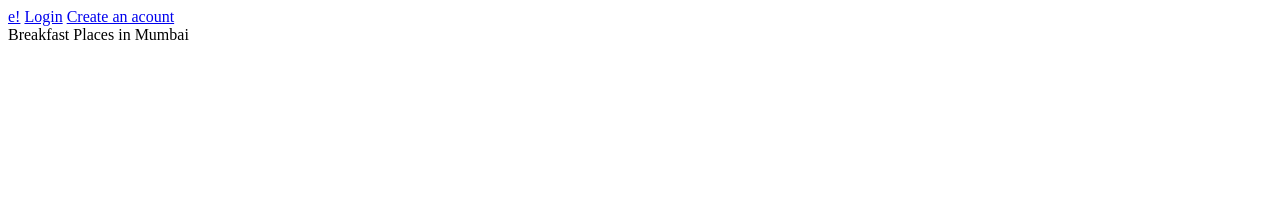
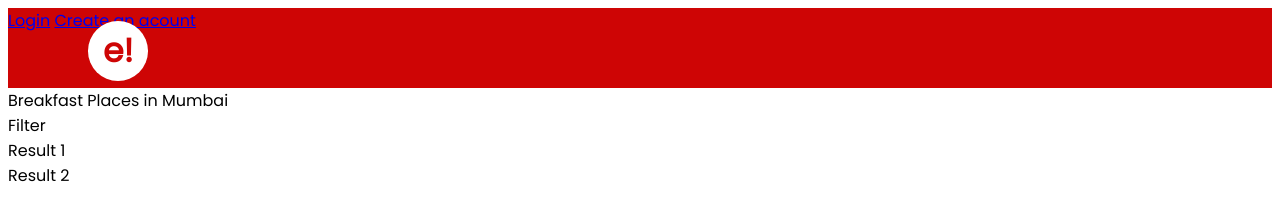
Before and after one commit to joseherrera001/Assignment-1-HTML-CSS, a plain HTML site: page Index.html in a window 1280 px wide. Drawn offline with Linux system fonts and the light colour scheme.

Commit message:
work in progress

```diff
--- a/Index.html
+++ b/Index.html
@@ -6,8 +6,8 @@
     </head>
     <body>
         <header>
-            <span>
-                <a href="./Index.html">e!</a>
+            <span class="logo-span">
+                <a href="./Index.html" class="logo">e!</a>
             </span>
             <span>
                 <a href="#">Login</a>
@@ -17,7 +17,15 @@
         <main>
             <section>
                 <div class="title-text">Breakfast Places in Mumbai</div>
-
+                <article class="filters-article">
+                    Filter
+                </article>
+                <article class="result1-article">
+                    Result 1
+                </article>
+                <article class="result2-article">
+                    Result 2
+                </article>
             </section>
         </main>
     </body>
--- a/styles.css
+++ b/styles.css
@@ -0,0 +1,26 @@
+* {
+    font-family: Poppins;
+    /* background-color: #fbfbfb; */
+}
+
+header {
+    background-color: #ce0505;
+    height: 80px;
+    position: relative;
+}
+
+.logo-span{
+    background-color: white;
+    border-radius: 50%;
+    padding: 5px 15px;
+    position: absolute;
+    left: 80px;
+    top: 13px;
+}
+
+.logo {
+    color: #ce0505;
+    font-size: 33px;
+    font-weight: 600;
+    text-decoration: none;
+}
```
